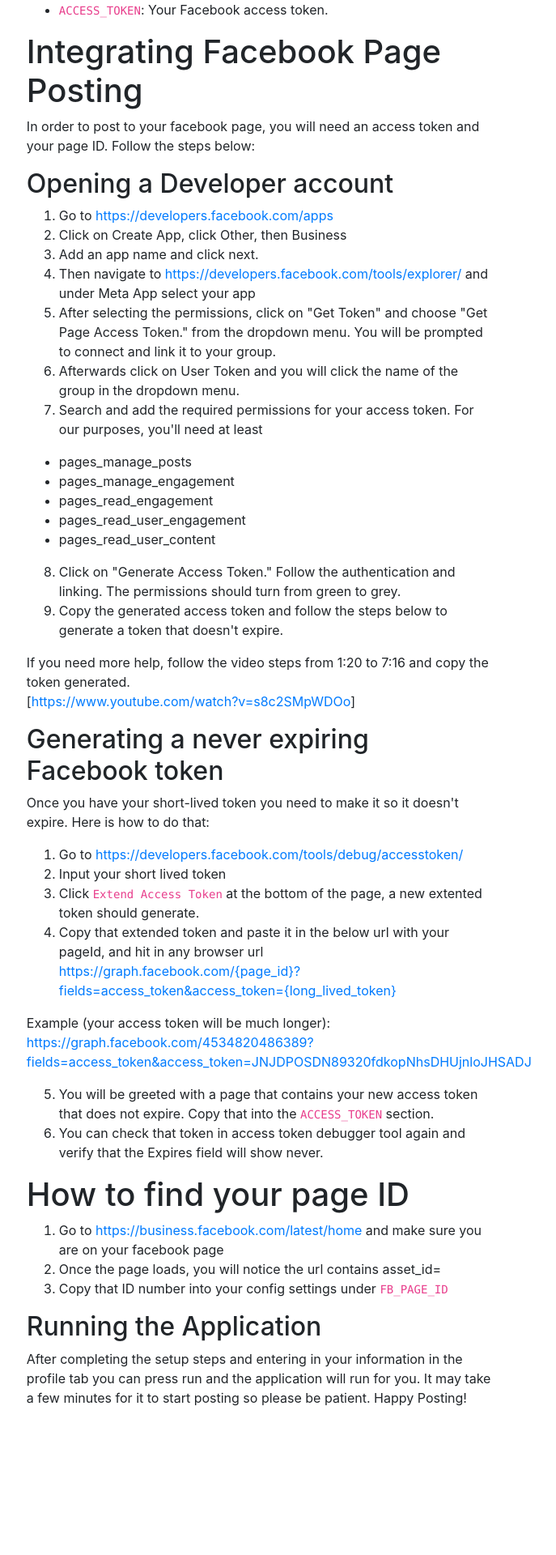
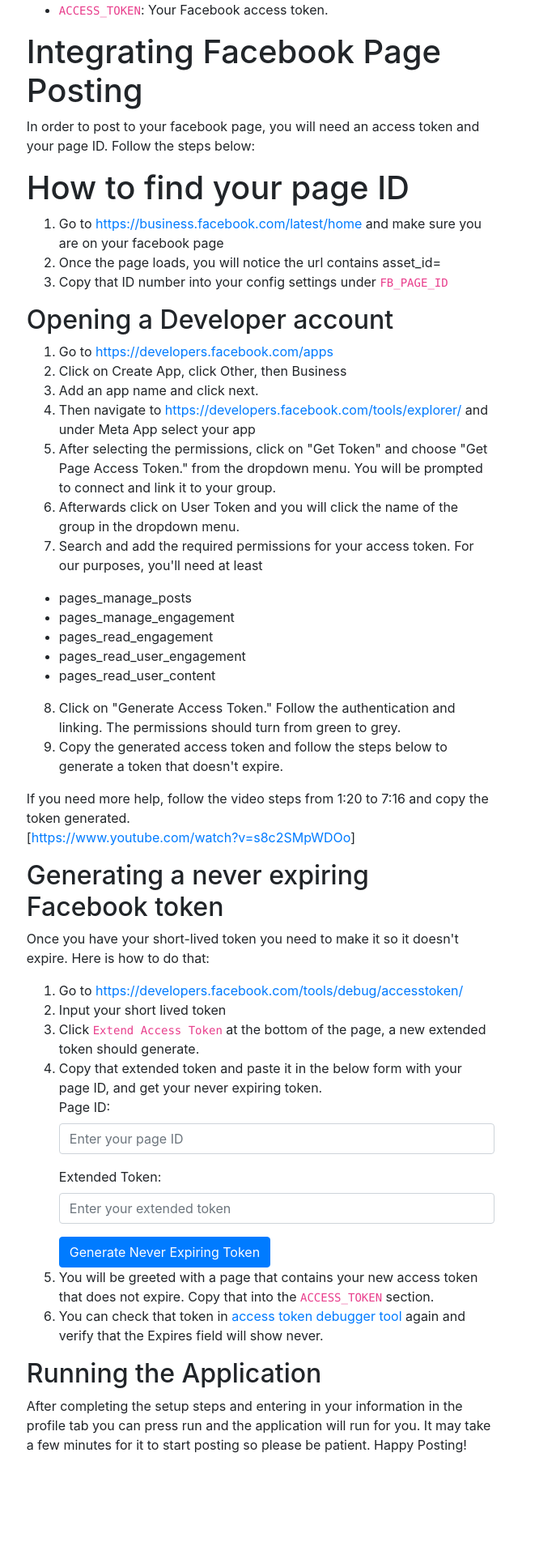
Before and after one commit to hkhan701/DealDynamo-deprecated, a Flask app: page / in a window 1280 px wide. Shown: the part 1320-3240 px from the top of the page at 81% size, without its empty margins (318-1005 px from the left). Before the commit the page ends 3056 px from the top, so only its background shows below. Run offline with Flask 3, Linux system fonts and the light colour scheme; a user stored in the database is signed in; a database or web service that is not in the repository returns one stand-in record (values such as "Sample title"); some libraries are stand-ins or nearby versions.

Commit message:
feat: Add functionality to retrieve extended access token from Facebook
This commit adds a new feature to the `custom.js` file that allows users to retrieve an extended access token from Facebook. The feature enables users to enter a Page ID and an extended token, and then constructs a URL to fetch the long-lived token. The URL is then opened in a new tab.

```diff
--- a/templates/index.html
+++ b/templates/index.html
@@ -11,40 +11,51 @@
                 <p class="w-100 text-center p-2 my-3 border border-success text-success rounded">You are logged in as {{
                     current_user.display_name() }}</p>
 
-                    <!-- Instructions Section -->
+                <!-- Instructions Section -->
                 <div class="container my-5">
                     <div class="row">
                         <div class="col-md-10 mx-auto">
+
                             <body for="html-export">
 
 
                                 <div class="crossnote markdown-preview  ">
                                     <div class="alert alert-danger" role="alert">
-                                        <strong>Warning:</strong> Unauthorized use of your account or creating more than 1 account will result in permanent termination of your account.
+                                        <strong>Warning:</strong> Unauthorized use of your account or creating more than
+                                        1 account will result in permanent termination of your account.
                                     </div>
 
                                     <h1 id="amazon-deals-posting-bot">Amazon Deals Posting Bot </h1>
-                                    <p>Welcome to the Amazon Deals Posting Bot! This application helps you automate the posting of
-                                        Amazon deals to a Facebook group and page. Below are the instructions to set up the application.
+                                    <p>Welcome to the Amazon Deals Posting Bot! This application helps you automate the
+                                        posting of
+                                        Amazon deals to a Facebook group and page. Below are the instructions to set up
+                                        the application.
                                     </p>
                                     <h2 id="thresholds">Thresholds: </h2>
                                     <ul>
-                                        <li><code>MINIMUM_SAVINGS_THRESHOLD</code>: Minimum savings percentage for a deal to be
+                                        <li><code>MINIMUM_SAVINGS_THRESHOLD</code>: Minimum savings percentage for a
+                                            deal to be
                                             considered.</li>
-                                        <li><code>CLEANUP_DAYS_THRESHOLD</code>: Number of days after which expired deals are removed
+                                        <li><code>CLEANUP_DAYS_THRESHOLD</code>: Number of days after which expired
+                                            deals are removed
                                             from the posted products sheet.</li>
-                                        <li><code>MAXIMUM_POSTS_PER_SESSION</code>: Maximum number of posts to be made in a single
+                                        <li><code>MAXIMUM_POSTS_PER_SESSION</code>: Maximum number of posts to be made
+                                            in a single
                                             session.</li>
                                         <li><code>DELAY_BETWEEN_POSTS</code>: Delay (in seconds) between each post.</li>
-                                        <li><code>DELAY_BETWEEN_SESSIONS</code>: Delay (in seconds) between each session.</li>
-                                        <li><code>RECENTLY_UPDATED_HOUR_THRESHOLD</code>: Hour threshold to identify recently updated
+                                        <li><code>DELAY_BETWEEN_SESSIONS</code>: Delay (in seconds) between each
+                                            session.</li>
+                                        <li><code>RECENTLY_UPDATED_HOUR_THRESHOLD</code>: Hour threshold to identify
+                                            recently updated
                                             products. Recommended you keep this at 5 for best results</li>
-                                        <li><code>SPECIAL_MESSAGE_THRESHOLD</code>: Threshold for adding a special message to high-value
+                                        <li><code>SPECIAL_MESSAGE_THRESHOLD</code>: Threshold for adding a special
+                                            message to high-value
                                             deals.</li>
                                     </ul>
                                     <h2 id="toggles">Toggles: </h2>
                                     <ul>
-                                        <li><code>RANDOM_IMAGE_TOGGLE</code>: If true randomly toggle between image with link and no
+                                        <li><code>RANDOM_IMAGE_TOGGLE</code>: If true randomly toggle between image with
+                                            link and no
                                             image but with hyperlink for each post, else use no image</li>
                                     </ul>
                                     <h2 id="amazon-affiliate-settings">Amazon Affiliate Settings: </h2>
@@ -53,15 +64,18 @@
                                     </ul>
                                     <h2 id="posting-schedule">Posting Schedule: </h2>
                                     <ul>
-                                        <li><code>START_TIME</code>: Start time for posting deals (format: "HH:MM").</li>
+                                        <li><code>START_TIME</code>: Start time for posting deals (format: "HH:MM").
+                                        </li>
                                         <li><code>END_TIME</code>: End time for posting deals (format: "HH:MM").</li>
                                     </ul>
                                     <h2 id="facebook-integration">Facebook Integration: </h2>
                                     <ul>
-                                        <li><code>FB_GROUP_LINK</code>: Link to the Facebook group where deals will be posted.</li>
+                                        <li><code>FB_GROUP_LINK</code>: Link to the Facebook group where deals will be
+                                            posted.</li>
                                         <li><code>LOGINS</code>: These logins will be randomized.
                                             <ul>
-                                                <li>You can add up to 3 different <code>emails</code> and <code>passwords</code> for
+                                                <li>You can add up to 3 different <code>emails</code> and
+                                                    <code>passwords</code> for
                                                     logging in to Facebook.</li>
                                             </ul>
                                         </li>
@@ -70,8 +84,18 @@
                                         <li><code>ACCESS_TOKEN</code>: Your Facebook access token.</li>
                                     </ul>
                                     <h1 id="integrating-facebook-page-posting">Integrating Facebook Page Posting </h1>
-                                    <p>In order to post to your facebook page, you will need an access token and your page ID. Follow
+                                    <p>In order to post to your facebook page, you will need an access token and your
+                                        page ID. Follow
                                         the steps below:</p>
+                                    <h1 id="how-to-find-your-page-id">How to find your page ID </h1>
+                                    <ol>
+                                        <li>Go to <a
+                                                href="https://business.facebook.com/latest/home">https://business.facebook.com/latest/home</a>
+                                            and make sure you are on your facebook page</li>
+                                        <li>Once the page loads, you will notice the url contains asset_id=</li>
+                                        <li>Copy that ID number into your config settings under <code>FB_PAGE_ID</code>
+                                        </li>
+                                    </ol>
                                     <h2 id="opening-a-developer-account">Opening a Developer account </h2>
                                     <ol>
                                         <li>Go to <a
@@ -82,11 +106,15 @@
                                         <li>Then navigate to <a
                                                 href="https://developers.facebook.com/tools/explorer/">https://developers.facebook.com/tools/explorer/</a>
                                             and under Meta App select your app</li>
-                                        <li>After selecting the permissions, click on "Get Token" and choose "Get Page Access Token."
-                                            from the dropdown menu. You will be prompted to connect and link it to your group.</li>
-                                        <li>Afterwards click on User Token and you will click the name of the group in the dropdown
+                                        <li>After selecting the permissions, click on "Get Token" and choose "Get Page
+                                            Access Token."
+                                            from the dropdown menu. You will be prompted to connect and link it to your
+                                            group.</li>
+                                        <li>Afterwards click on User Token and you will click the name of the group in
+                                            the dropdown
                                             menu.</li>
-                                        <li>Search and add the required permissions for your access token. For our purposes, you'll need
+                                        <li>Search and add the required permissions for your access token. For our
+                                            purposes, you'll need
                                             at least</li>
                                     </ol>
                                     <ul>
@@ -97,52 +125,43 @@
                                         <li>pages_read_user_content</li>
                                     </ul>
                                     <ol start="8">
-                                        <li>Click on "Generate Access Token." Follow the authentication and linking. The permissions
+                                        <li>Click on "Generate Access Token." Follow the authentication and linking. The
+                                            permissions
                                             should turn from green to grey.</li>
-                                        <li>Copy the generated access token and follow the steps below to generate a token that doesn't
+                                        <li>Copy the generated access token and follow the steps below to generate a
+                                            token that doesn't
                                             expire.</li>
                                     </ol>
-                                    <p>If you need more help, follow the video steps from 1:20 to 7:16 and copy the token generated.<br>
-                                        [<a
-                                            href="https://www.youtube.com/watch?v=s8c2SMpWDOo">https://www.youtube.com/watch?v=s8c2SMpWDOo</a>]
+                                    <p>If you need more help, follow the video steps from 1:20 to 7:16 and copy the
+                                        token generated.<br>
+                                        [<a href="https://www.youtube.com/watch?v=s8c2SMpWDOo">https://www.youtube.com/watch?v=s8c2SMpWDOo</a>]
                                     </p>
-                                    <h2 id="generating-a-never-expiring-facebook-token">Generating a never expiring Facebook token </h2>
-                                    <p>Once you have your short-lived token you need to make it so it doesn't expire. Here is how to do
-                                        that:</p>
-                                    <ol>
-                                        <li>Go to <a
-                                                href="https://developers.facebook.com/tools/debug/accesstoken/">https://developers.facebook.com/tools/debug/accesstoken/</a>
-                                        </li>
-                                        <li>Input your short lived token</li>
-                                        <li>Click <code>Extend Access Token</code> at the bottom of the page, a new extented token
-                                            should generate.</li>
-                                        <li>Copy that extended token and paste it in the below url with your pageId, and hit in any
-                                            browser url <a
-                                                href="https://graph.facebook.com/%7Bpage_id%7D?fields=access_token&amp;access_token=%7Blong_lived_token%7D">https://graph.facebook.com/{page_id}?fields=access_token&amp;access_token={long_lived_token}</a>
-                                        </li>
-                                    </ol>
-                                    <p>Example (your access token will be much longer): <a
-                                            href="https://graph.facebook.com/4534820486389?fields=access_token&amp;access_token=JNJDPOSDN89320fdkopNhsDHUjnloJHSADJ">https://graph.facebook.com/4534820486389?fields=access_token&amp;access_token=JNJDPOSDN89320fdkopNhsDHUjnloJHSADJ</a>
-                                    </p>
-                                    <ol start="5">
-                                        <li>You will be greeted with a page that contains your new access token that does not expire.
-                                            Copy that into the <code>ACCESS_TOKEN</code> section.</li>
-                                        <li>You can check that token in access token debugger tool again and verify that the Expires
-                                            field will show never.</li>
-                                    </ol>
-                                    <h1 id="how-to-find-your-page-id">How to find your page ID </h1>
-                                    <ol>
-                                        <li>Go to <a
-                                                href="https://business.facebook.com/latest/home">https://business.facebook.com/latest/home</a>
-                                            and make sure you are on your facebook page</li>
-                                        <li>Once the page loads, you will notice the url contains asset_id=</li>
-                                        <li>Copy that ID number into your config settings under <code>FB_PAGE_ID</code>
-                                        </li>
-                                    </ol>
+                                    <h2 id="generating-a-never-expiring-facebook-token">Generating a never expiring
+                                        Facebook token </h2>
+                                    <p>Once you have your short-lived token you need to make it so it doesn't expire. Here is how to do that:</p>
+                                        <ol>
+                                            <li>Go to <a href="https://developers.facebook.com/tools/debug/accesstoken/" target="_blank">https://developers.facebook.com/tools/debug/accesstoken/</a></li>
+                                            <li>Input your short lived token</li>
+                                            <li>Click <code>Extend Access Token</code> at the bottom of the page, a new extended token should generate.</li>
+                                            <li>Copy that extended token and paste it in the below form with your page ID, and get your never expiring token.</li>
+                                            <div class="mb-3">
+                                                <label for="pageId">Page ID:</label>
+                                                <input type="text" class="form-control" id="pageId" name="pageId" placeholder="Enter your page ID">
+                                            </div>
+                                            <div class="mb-3">
+                                                <label for="extended_token">Extended Token:</label>
+                                                <input type="text" class="form-control" id="extended_token" name="extendedToken" placeholder="Enter your extended token">
+                                            </div>
+                                            <button class="btn btn-primary get-extended-token">Generate Never Expiring Token</button>
+                                            <li>You will be greeted with a page that contains your new access token that does not expire. Copy that into the <code>ACCESS_TOKEN</code> section.</li>
+                                            <li>You can check that token in <a href="https://developers.facebook.com/tools/debug/accesstoken/" target="_blank">access token debugger tool</a> again and verify that the Expires field will show never.</li>
+                                        </ol>
                                     <h2 id="running-the-application">Running the Application </h2>
-                                    <p>After completing the setup steps and entering in your information in the profile tab
-                                        you can press run and the application will run for you. It may take a few minutes for it to start posting so please be patient.
-                                         Happy Posting!</p>
+                                    <p>After completing the setup steps and entering in your information in the profile
+                                        tab
+                                        you can press run and the application will run for you. It may take a few
+                                        minutes for it to start posting so please be patient.
+                                        Happy Posting!</p>
 
                                 </div>
                             </body>
@@ -160,5 +179,4 @@
     </div>
 </div>
 
-
 {% endblock %}
```
